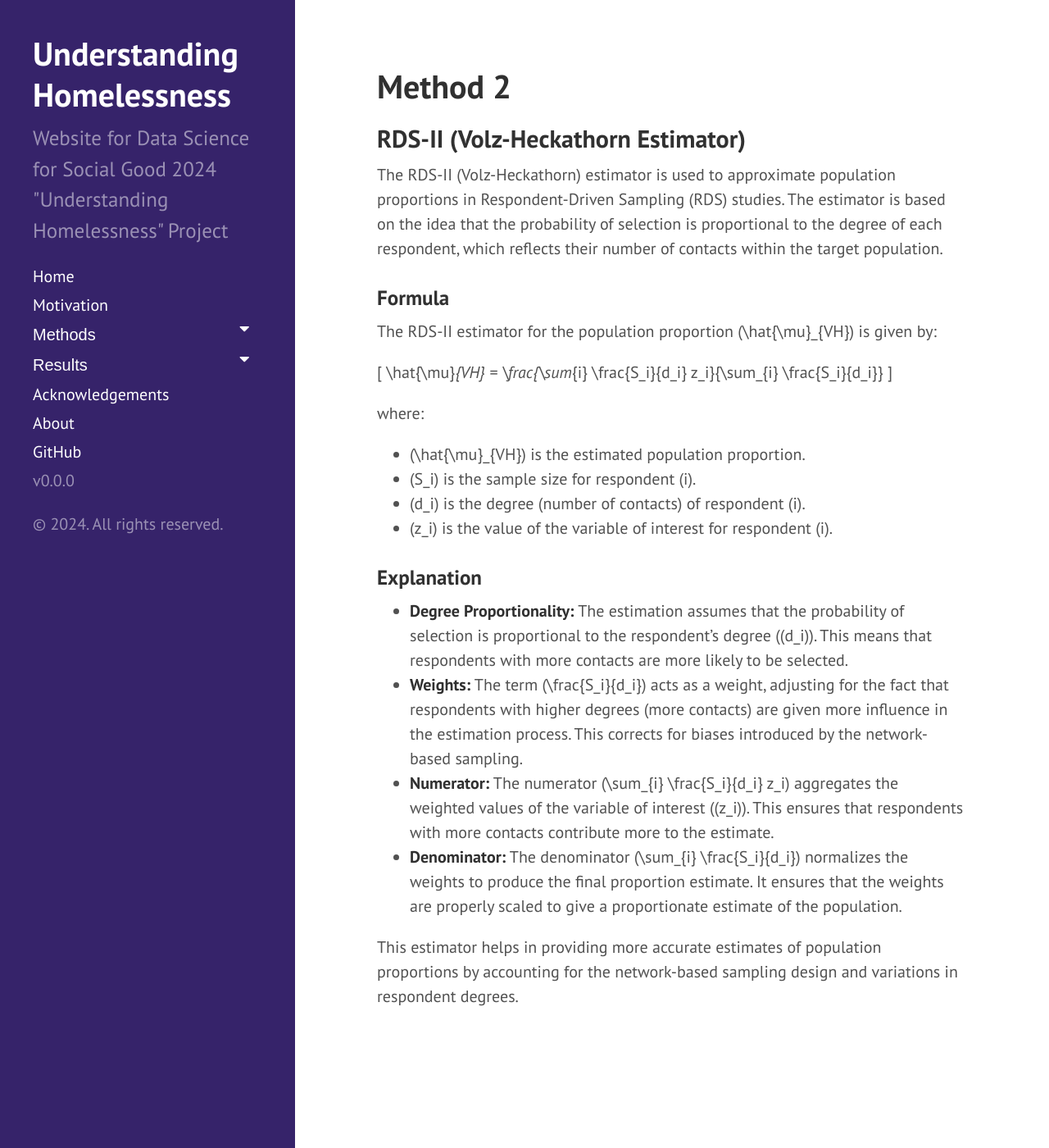
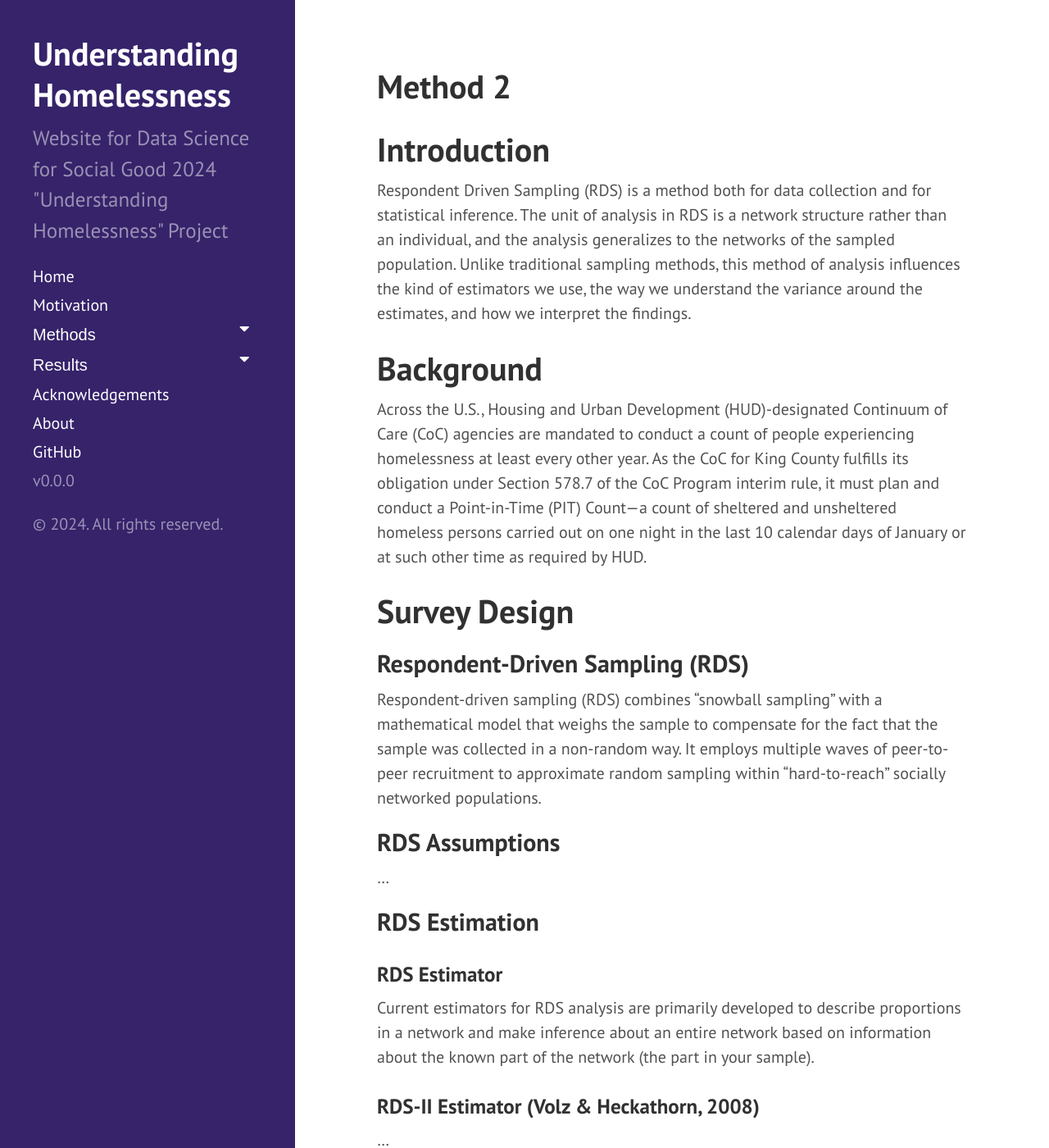
Before and after one commit to uwescience/DSSG2024_Understanding_Homelessness, a Jekyll site: the page built from method2.md, in a window 1280 px wide and 1400 px high. Shown: the whole window at 82% size. Built offline with Jekyll 4.4.1, drawn with Linux system fonts in a browser that asks for light colours; some of the changed text lies outside the part shown.

Commit message:
Update method2.md

```diff
--- a/method2.md
+++ b/method2.md
@@ -3,30 +3,124 @@ layout: page
 title: Method 2
 ---
 
+# Introduction
 
-## RDS-II (Volz-Heckathorn Estimator)
+Respondent Driven Sampling (RDS) is a method both for data collection and for statistical inference. The unit of analysis in RDS is a network structure rather than an individual, and the analysis generalizes to the networks of the sampled population. Unlike traditional sampling methods, this method of analysis influences the kind of estimators we use, the way we understand the variance around the estimates, and how we interpret the findings.
 
-The RDS-II (Volz-Heckathorn) estimator is used to approximate population proportions in Respondent-Driven Sampling (RDS) studies. The estimator is based on the idea that the probability of selection is proportional to the degree of each respondent, which reflects their number of contacts within the target population.
+# Background
 
-### Formula
+Across the U.S., Housing and Urban Development (HUD)-designated Continuum of Care (CoC) agencies are mandated to conduct a count of people experiencing homelessness at least every other year. As the CoC for King County fulfills its obligation under Section 578.7 of the CoC Program interim rule, it must plan and conduct a Point-in-Time (PIT) Count—a count of sheltered and unsheltered homeless persons carried out on one night in the last 10 calendar days of January or at such other time as required by HUD.
 
-The RDS-II estimator for the population proportion \(\hat{\mu}_{VH}\) is given by:
+# Survey Design
 
-\[
-\hat{\mu}_{VH} = \frac{\sum_{i} \frac{S_i}{d_i} z_i}{\sum_{i} \frac{S_i}{d_i}}
-\]
+## Respondent-Driven Sampling (RDS)
 
-where:
-- \(\hat{\mu}_{VH}\) is the estimated population proportion.
-- \(S_i\) is the sample size for respondent \(i\).
-- \(d_i\) is the degree (number of contacts) of respondent \(i\).
-- \(z_i\) is the value of the variable of interest for respondent \(i\).
+Respondent-driven sampling (RDS) combines "snowball sampling" with a mathematical model that weighs the sample to compensate for the fact that the sample was collected in a non-random way. It employs multiple waves of peer-to-peer recruitment to approximate random sampling within “hard-to-reach” socially networked populations.
 
-### Explanation
+## RDS Assumptions
 
-- **Degree Proportionality:** The estimation assumes that the probability of selection is proportional to the respondent's degree (\(d_i\)). This means that respondents with more contacts are more likely to be selected.
-- **Weights:** The term \(\frac{S_i}{d_i}\) acts as a weight, adjusting for the fact that respondents with higher degrees (more contacts) are given more influence in the estimation process. This corrects for biases introduced by the network-based sampling.
-- **Numerator:** The numerator \(\sum_{i} \frac{S_i}{d_i} z_i\) aggregates the weighted values of the variable of interest (\(z_i\)). This ensures that respondents with more contacts contribute more to the estimate.
-- **Denominator:** The denominator \(\sum_{i} \frac{S_i}{d_i}\) normalizes the weights to produce the final proportion estimate. It ensures that the weights are properly scaled to give a proportionate estimate of the population.
+...
 
-This estimator helps in providing more accurate estimates of population proportions by accounting for the network-based sampling design and variations in respondent degrees.
+## RDS Estimation
+
+### RDS Estimator
+
+Current estimators for RDS analysis are primarily developed to describe proportions in a network and make inference about an entire network based on information about the known part of the network (the part in your sample).
+
+### RDS-II Estimator (Volz & Heckathorn, 2008)
+
+...
+
+## Data Requirements for RDS Analysis
+
+- **Personal Network Size (Degree):** The number of people the respondent knows within the target population.
+- **Respondent's Serial Number:** The serial number of the coupon used to recruit the respondent.
+- **Respondent's Recruiting Serial Numbers:** Serial numbers from the coupons given to the respondent for further recruitment.
+
+# Data Collection Process
+
+## IRB and Ethical Considerations
+
+Before initiating the research, the research team secured approval from the University of Washington Institutional Review Board (IRB) for this study involving human subjects.
+
+## Seed Selection
+
+Seed selection is a critical step in Respondent Driven Sampling (RDS) as it initiates the recruitment chain. For the 2023 UW King County Understanding Homelessness Project, the seed selection process was designed to ensure diversity and representation within the target population of individuals experiencing homelessness.
+
+### Criteria for Seed Selection
+
+1. **Demographic Representation:** Seeds were chosen to represent a range of demographic characteristics including age, gender, ethnicity, and homelessness status (e.g., sheltered vs. unsheltered).
+2. **Network Size:** Seeds were selected based on their personal network size within the target population. This ensured that they had sufficient connections to effectively initiate recruitment.
+3. **Community Involvement:** Individuals with established connections to local community organizations or networks were prioritized to enhance the reach and effectiveness of the recruitment process.
+
+### Recruitment of Seeds
+
+Seeds were recruited through a combination of outreach efforts, including collaborations with local service providers, shelters, and community organizations. Potential seeds were approached with detailed information about the study and were selected based on their willingness to participate and their ability to recruit others.
+
+## Consent and Participation
+
+Ensuring informed consent and maintaining participant confidentiality were paramount throughout the study.
+
+### Informed Consent
+
+1. **Consent Form:** Participants were provided with a consent form that detailed the study's purpose, procedures, potential risks, and benefits. The form also outlined how their data would be used and assured them of confidentiality.
+2. **Voluntary Participation:** Participants were informed that their participation was voluntary and that they could withdraw at any time without any negative consequences.
+
+### Confidentiality
+
+1. **Data Protection:** Personal identifiers were removed from the dataset to maintain confidentiality. Unique identifiers were used to track responses while ensuring that individual identities were protected.
+2. **Secure Storage:** All data were stored in encrypted files and secured servers to prevent unauthorized access.
+
+## Survey Administration
+
+- **Survey Administration:**
+  - Volunteers administered the survey using Qualtrics.
+  - Assistance was provided for participants with disabilities or language barriers.
+  - Proactive steps were taken to ensure accessibility, including guiding participants to suitable locations.
+  - Participants received verbal confirmation of successful submission and a thank-you message.
+
+- **Incentives:**
+  - $20.00 gift card for completing the survey.
+  - Three QR coupon sheets for referrals.
+  - Additional $10 for participating in the PSD survey.
+  - $5 virtual gift card for each referral up to a maximum of $15.
+  - Two bus tickets for participants in hard-to-access locations.
+
+
+## Survey Duration and Locations
+
+- **Duration:**
+  - Data collection: Late April to early June (just over a month).
+
+- **Locations:**
+  - Seven site locations:
+    - Ballard Public Library
+    - Burien Public Library
+    - Bellevue Library
+    - Central Library
+    - South Lucile Street VA Clinic (non-Seattle Public Library site)
+    - Federal Way Public Library
+    - South Park Library
+    - Lake City Library
+
+- **Operation Hours:**
+  - Typical hours: 10 AM to 5-6 PM.
+  - Extended hours for site managers for equipment retrieval.
+
+- **Survey Schedule:**
+  - Data collection days: Monday through Saturday.
+  - Typical shift structure:
+    - Morning shift: 10 AM to 2 PM.
+    - Evening shift: 2 PM to 6 PM.
+  - Total surveying hours per site per day: 8 hours.
+  - Each site typically had 5-7 volunteers and one site manager per shift.
+
+
+# Conclusion
+
+This methods section outlines the critical components of the data collection, processing, and analysis methodologies employed in the 2023 UW King County Understanding Homelessness Project. The use of Respondent Driven Sampling (RDS) provides a robust framework for studying hard-to-reach populations, ensuring that the insights drawn from this research are both valid and reliable.
+
+# References
+
+1. Volz, E., & Heckathorn, D. D. (2008). Probability based estimation theory for respondent driven sampling. *Journal of Official Statistics, 24*(1), 79-97.
+2. Heckathorn, D. D. (1997). Respondent-driven sampling: a new approach to the study of hidden populations. *Social Problems, 44*(2), 174-199.
```
